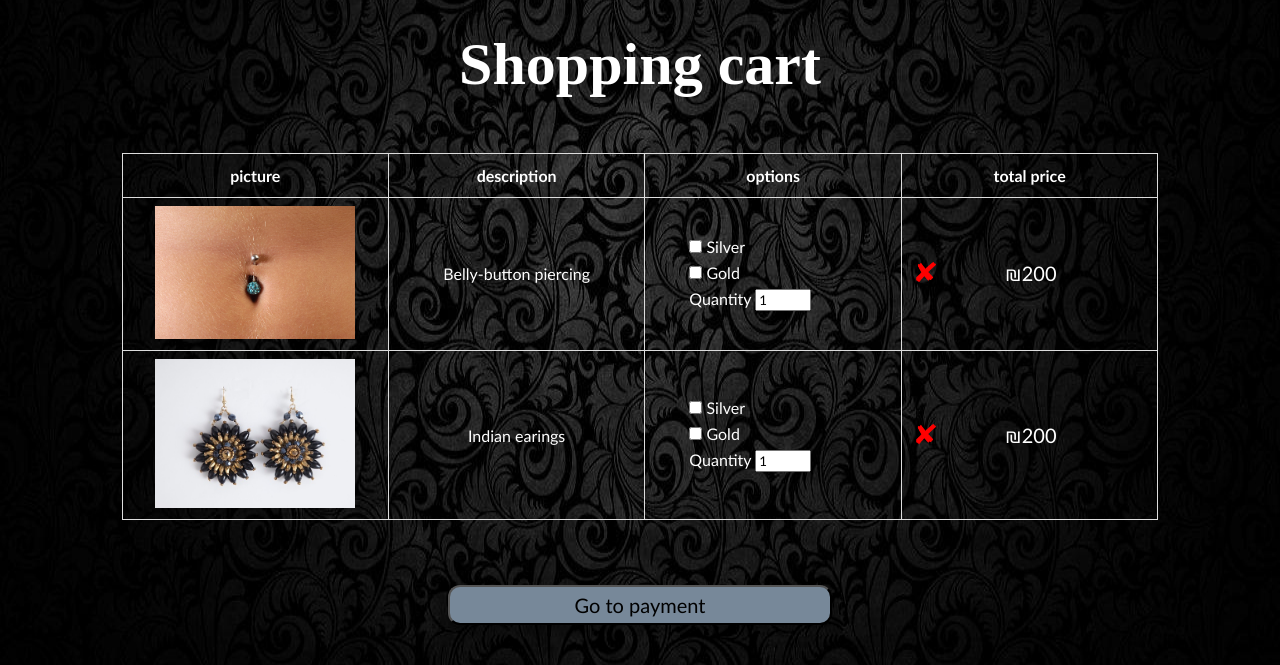
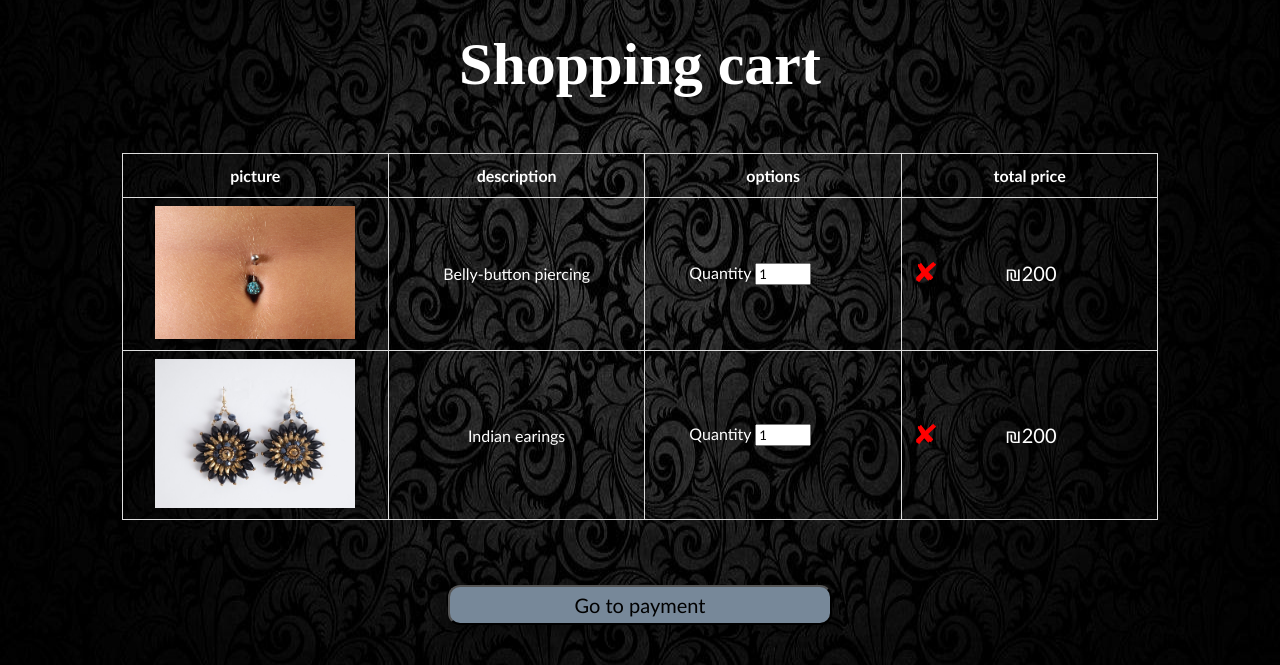
Before and after one commit to shirlehrer/web-project-g7, a Flask app: template web-project-g7-master/cart/templates/Cart.html in a window 1280 px wide. Shown: the part 226-891 px from the top of the page. Run offline with Flask 2, Linux system fonts and the light colour scheme; the template is opened without the code that fills it, so the values that code supplies are empty; parts of the project's set-up code (start-up, migrations or seed data) failed here and were passed over; some web fonts are replaced.

Commit message:
Update Cart.html

```diff
--- a/web-project-g7-master/cart/templates/Cart.html
+++ b/web-project-g7-master/cart/templates/Cart.html
@@ -84,11 +84,6 @@
                 <td>
 
                     <form class="options" action="">
-                        <input class="checki" type="checkbox" id="change3" name="change" value="Silver">
-                        <label for="change3">Silver</label><br>
-                        <input class="checki" type="checkbox" id="change" name="change" value="Gold">
-                        <label for="change">Gold</label>
-                        <br>
                         <label for="quantity">Quantity</label>
                         <input type="number" id="quantity" name="quantity" min="1" max="20" value="1">
                     </form>
@@ -106,11 +101,6 @@
                 <td>
 
                     <form class="options" action="">
-                        <input class="checki" type="checkbox" id="change1" name="change11" value="Silver">
-                        <label for="change1">Silver</label><br>
-                        <input class="checki" type="checkbox" id="change2" name="change22" value="Gold">
-                        <label for="change2">Gold</label>
-                        <br>
                         <label class="checki" for="quantity5">Quantity </label>
                         <input type="number" id="quantity5" name="quantity" min="1" max="20" value="1">
                     </form>
```
